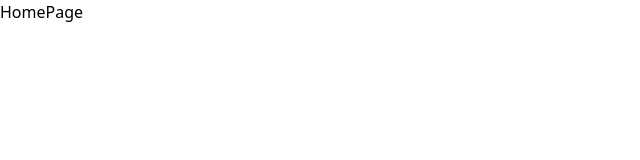
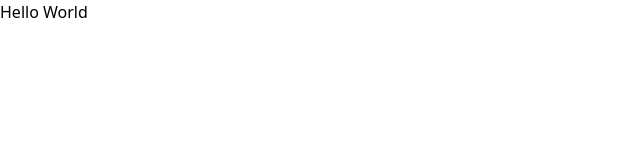
Before and after one commit to nct-stem/landing-pg, a React (Vite) app: page / in a window 1280 px wide. Shown: the top 160 px of the page, without its empty margins (0-640 px from the left). Built offline with nearby package versions, Linux system fonts and the light colour scheme.

Commit message:
style: restyle home page

```diff
--- a/src/pages/home/index.jsx
+++ b/src/pages/home/index.jsx
@@ -1,5 +1,5 @@
 const HomePage = () => {
-  return <h1>HomePage</h1>;
+  return <h1>Hello World</h1>;
 };
 
 export default HomePage;
```
